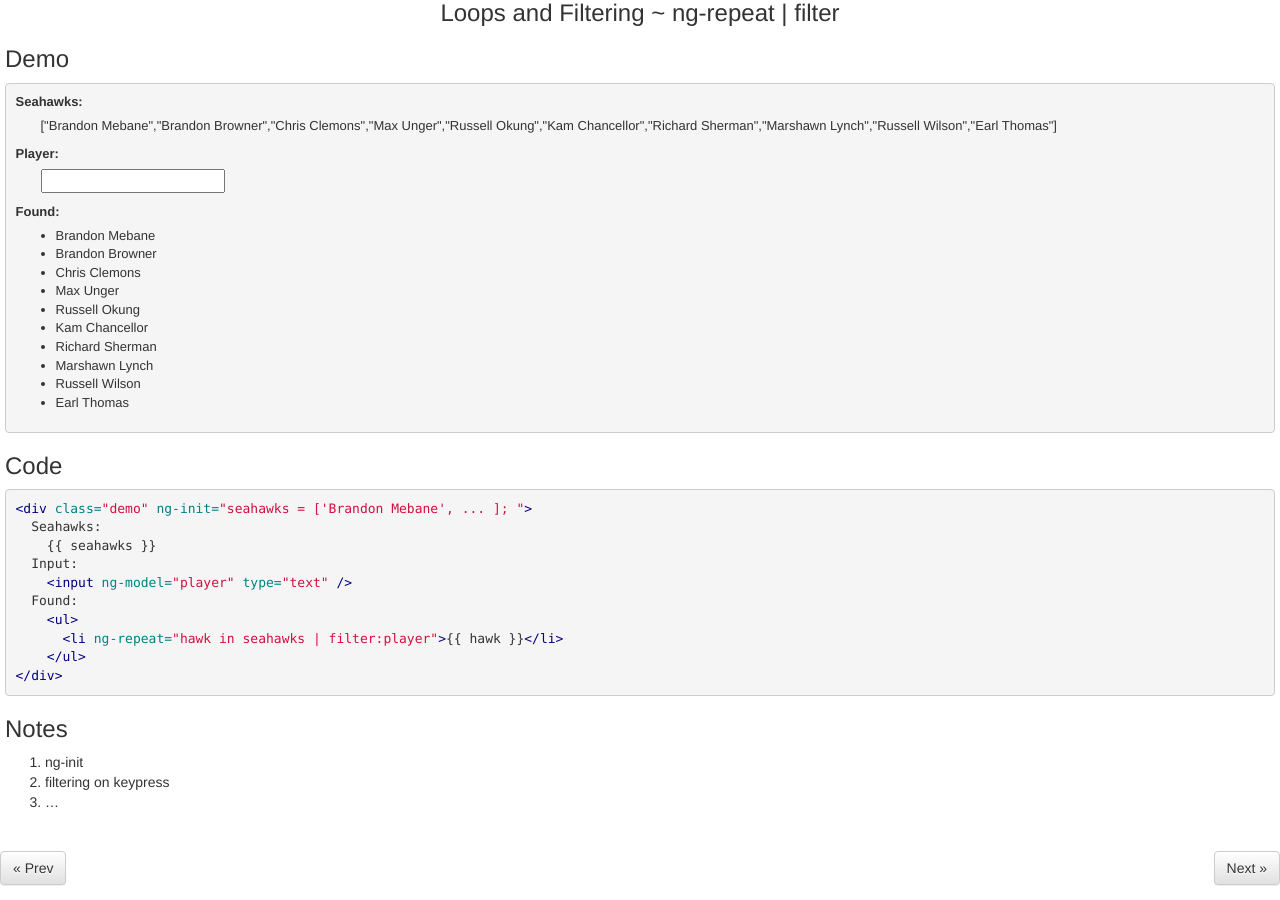
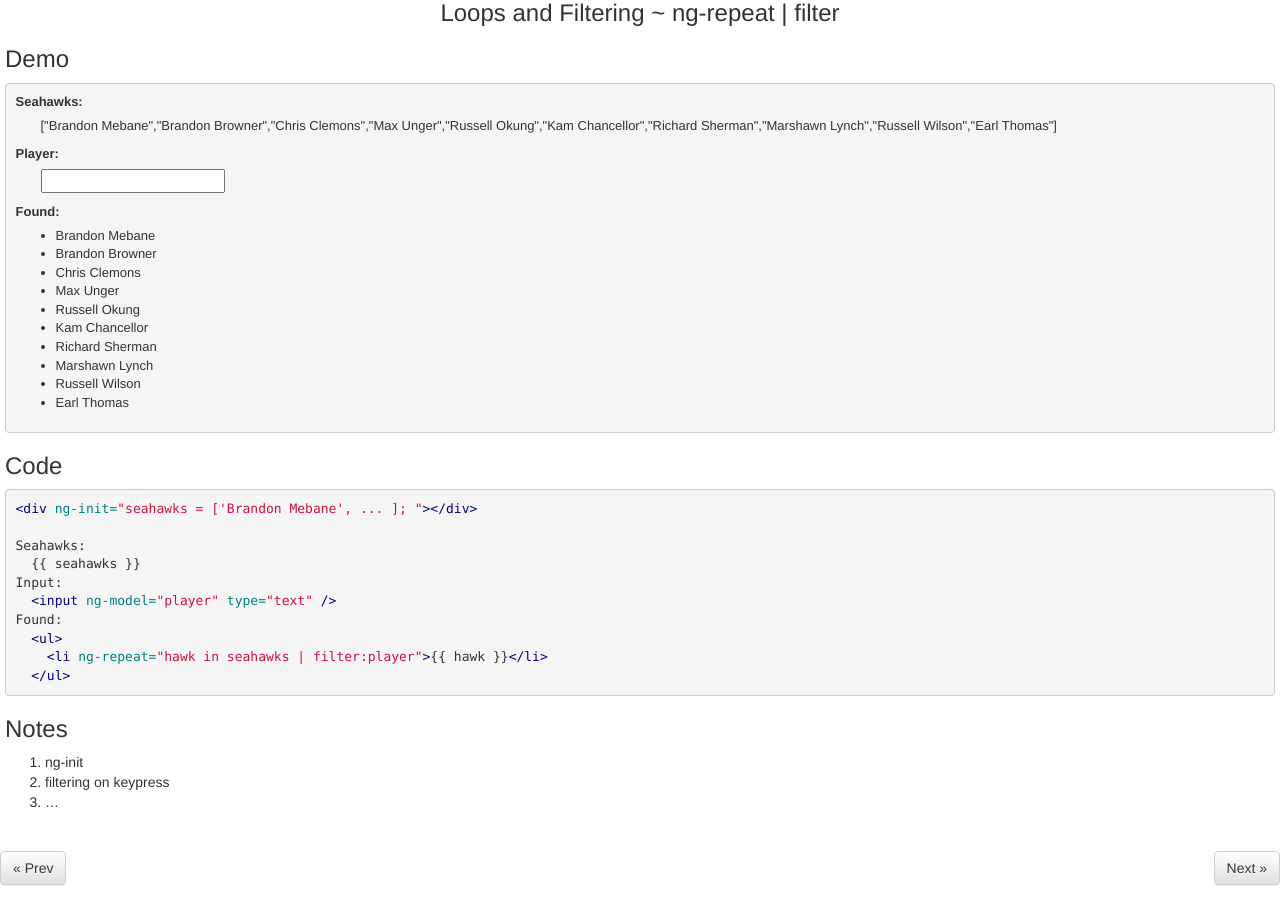
Before and after one commit to caseman72/ng-tutorial, a Jekyll site: the page built from _posts/2014-01-03-03.md, in a window 1280 px wide. Built offline with Jekyll 4.4.1, drawn with Linux system fonts in a browser that asks for light colours; Markdown is read by kramdown in place of the engine named in the settings.

Commit message:
fixing some mistakes, adding padding to show notes

```diff
--- a/_layouts/default.html
+++ b/_layouts/default.html
@@ -19,14 +19,8 @@
 <body>
 <div class="site">
 
-<div class="header">
-</div>
-
 <div id="content" ng-view{% if page.controller %} ng-controller="{{ page.controller }}"{% endif %}>
 {{ content }}</div>
-
-<div class="footer">
-</div>
 
 </div>
 <script src="{{ site.prefix }}/assets/ng-app.js?v={{ site.time | date: site.date_format }}" type="text/javascript"></script>
--- a/_posts/2014-01-03-03.md
+++ b/_posts/2014-01-03-03.md
@@ -25,16 +25,16 @@
 
 ### Code
 {% highlight html tabsize=2 %}
-<div class="demo" ng-init="seahawks = ['Brandon Mebane', ... ]; ">
-	Seahawks:
-		{{ site.ng.open  }}seahawks{{ site.ng.close }}
-	Input:
-		<input ng-model="player" type="text" />
-	Found:
-		<ul>
-			<li ng-repeat="hawk in seahawks | filter:player">{{ site.ng.open  }}hawk{{ site.ng.close }}</li>
-		</ul>
-</div>
+<div ng-init="seahawks = ['Brandon Mebane', ... ]; "></div>
+
+Seahawks:
+	{{ site.ng.open  }}seahawks{{ site.ng.close }}
+Input:
+	<input ng-model="player" type="text" />
+Found:
+	<ul>
+		<li ng-repeat="hawk in seahawks | filter:player">{{ site.ng.open  }}hawk{{ site.ng.close }}</li>
+	</ul>
 {% endhighlight %}
 
 ### Notes
--- a/assets/ng-style.css
+++ b/assets/ng-style.css
@@ -1433,7 +1433,7 @@
 .il{color:#099}
 /* /css/app.css */
 .highlight pre,.highlight pre code{tab-size:2;-moz-tab-size:2}
-.site{padding:0!important;overflow-x:hidden}
+.site{padding:0 0 5em!important;overflow-x:hidden}
 .float-left{float:left;margin-left:15px}
 .float-right{float:right;margin-right:15px}
 #content{padding:0 5px}
--- a/css/app.css
+++ b/css/app.css
@@ -3,7 +3,7 @@
 	-moz-tab-size: 2;
 }
 .site {
-	padding: 0 !important;
+	padding: 0 0 5em 0 !important;
 	overflow-x: hidden;
 }
 .float-left {
```
Also changed, not shown: _posts/2014-01-02-02.md (+1 -1 lines), _posts/2014-01-05-05.md (+1 -2 lines).
